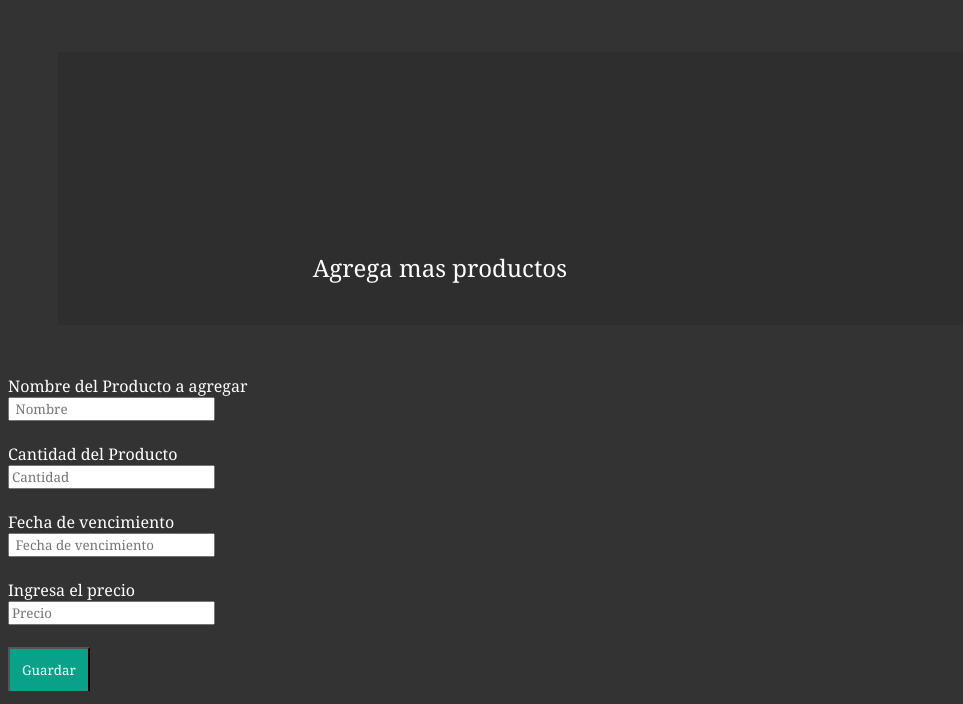
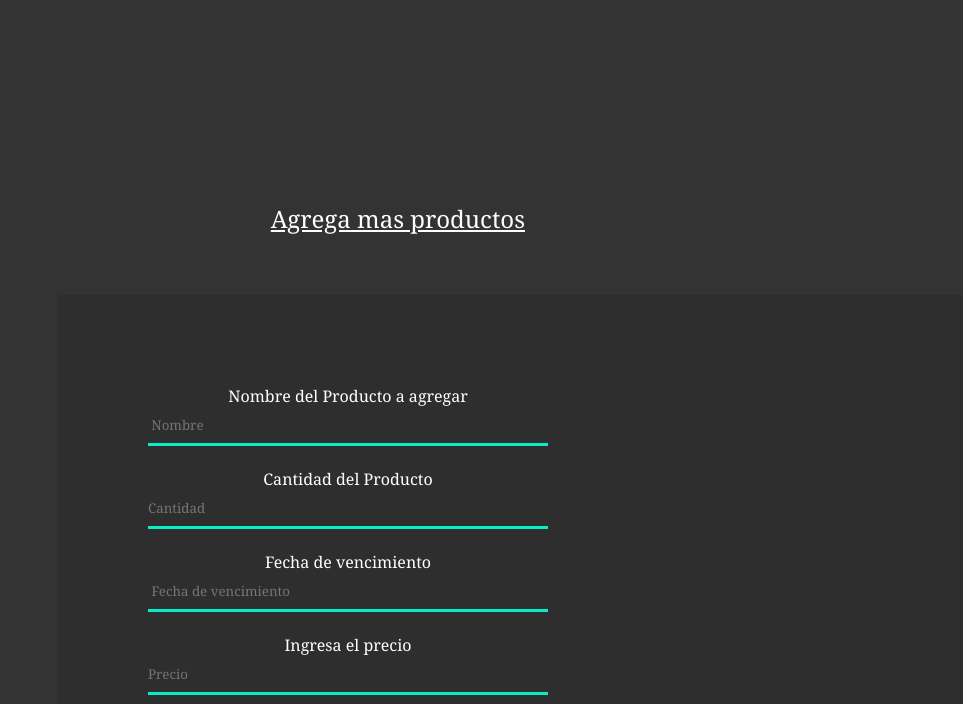
Before and after one commit to JosOntive17/DocCoderHouse, a plain HTML site: page index.html in a window 1280 px wide. Shown: the part 482-1186 px from the top of the page, without its empty margins (0-963 px from the left). Drawn offline with nearby package versions, Linux system fonts and the light colour scheme.

Commit message:
Update index.html

```diff
--- a/index.html
+++ b/index.html
@@ -8,7 +8,6 @@
    <title>doctumento para CoderHouse</title>
 
    <script defer src = "https://code.jquery.com/jquery-3.6.0.min.js"></script>
-   <script defer src = "ajax.jsin"></script>
    <script defer src="archivo.js" ></script>
 
 <body>
@@ -22,35 +21,33 @@
          <div id="tituloInventario"><h2 class= titulo2><b>Bienvenido a tu inventario</b></h2></div>
          <img id="imagenPrincipal" src="https://play-lh.googleusercontent.com/ZCPU-kMTABemdqxWwp7UmbzDI7hghnJGzj7g-4bQZeBYzhB567ECIkzFuQPo2lnyRI4">
    </nav>
-   <div Class= " div-header">
-            <h4>Agrega mas productos
+         <u>
+            <h4>
+               Agrega mas productos
             </h4>
-   </div>
-
-   <form id="formulario">
+         </u>
+   <div Class= "div-header">
+          <div class="flex-conteiner">
+               <form id="formulario" class="form">
       <!---input para poner nombre al producto-->
-    <div id="divBody">
-          Nombre del Producto a agregar
-          <br><input type="text" id="name" placeholder=" Nombre"><br>
-            <br>
+                  <div id="divBody" class= "form_div">
+                    Nombre del Producto a agregar<br>
+                         <input type="text" class="form__imput"id="name" placeholder=" Nombre"><br><br>
     <!--input para poner precio al producto-->
                     Cantidad del Producto <br>
-          <input type="number" id="cantidad" placeholder="Cantidad" min="0"><br>
-          <br>
+                         <input type="number" class="form__imput id="cantidad" placeholder="Cantidad" min="0"><br><br>
     <!----input para poner la fecha de vencimiento del producto-->
                           Fecha de vencimiento <br>
-          <input type="text" id="vencimiento" placeholder=" Fecha de vencimiento" minlength="0" maxlength="5"><br>
-          <br>
+                           <input type="text" class="form__imput" id="vencimiento" placeholder=" Fecha de vencimiento" minlength="0" maxlength="5"><br><br>
     <!-------input para el precio del producto-->
                             Ingresa el precio <br>
-          <input type="number" id="precio" placeholder="Precio" min="0"><br>
-          <br>
+                            <input type="number" class="form__imput id="precio" placeholder="Precio" min="0"><br><br>
     <!---boton para guardar-->
-             <button type="submit" id="submit">Guardar</button>
+                            <button type="submit" class="form__imput" id="submit">Guardar</button>
                    </div>
                </form>
-
-
+              </div>
+          </div>
 
  <!---Lista total de productos agregados-->
  <p id="personas">
@@ -60,13 +57,12 @@
          </strong>
  </p>
  <div id = "productosNew"></div>
-
       <div id=topProductos>
           <h3>
              Estos son los productos con mayor stock
          </h3>
- <button id="containerProducts" onclick="cargoLista()">Click aqui</button>
-
+                 <button id="containerProducts" onclick="cargoLista()">Click aqui
+            </button>
          </div>
 
   </body>
```
Lines whose indentation alone changed are shown as unchanged.
